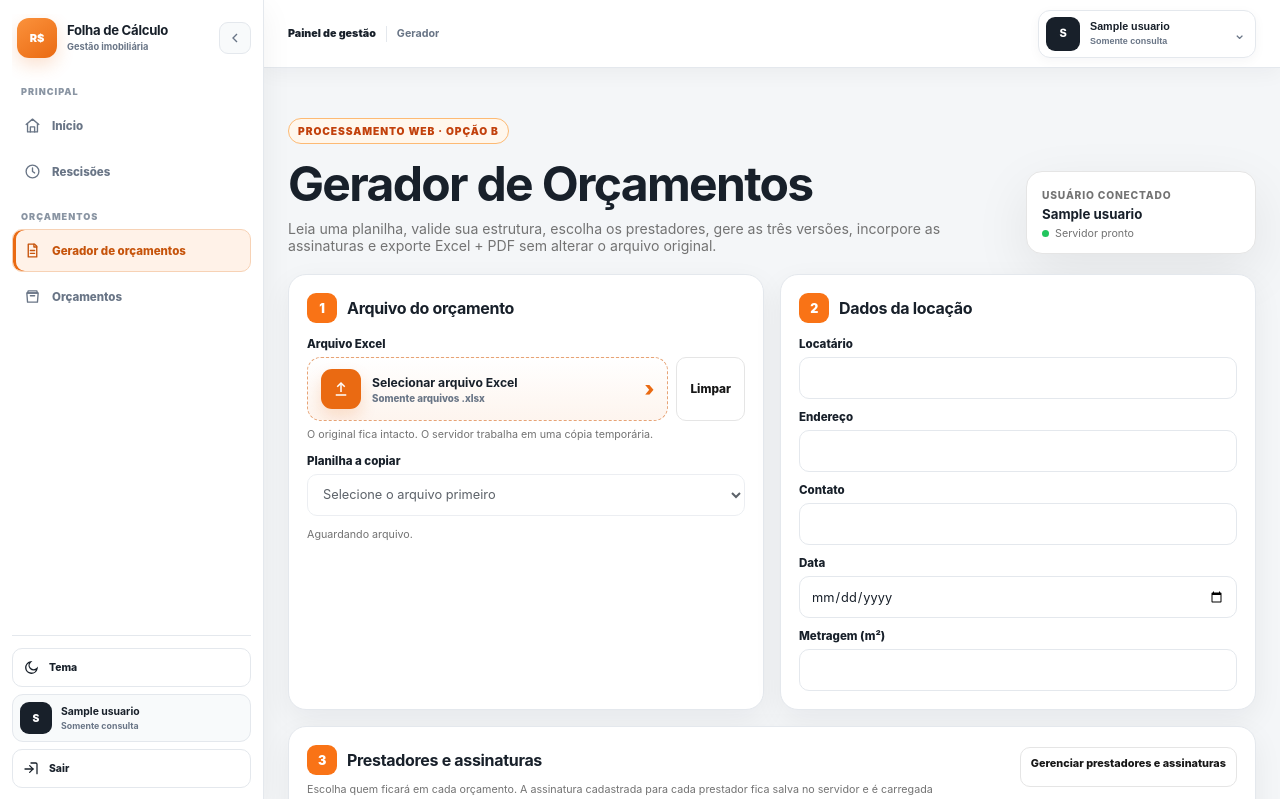
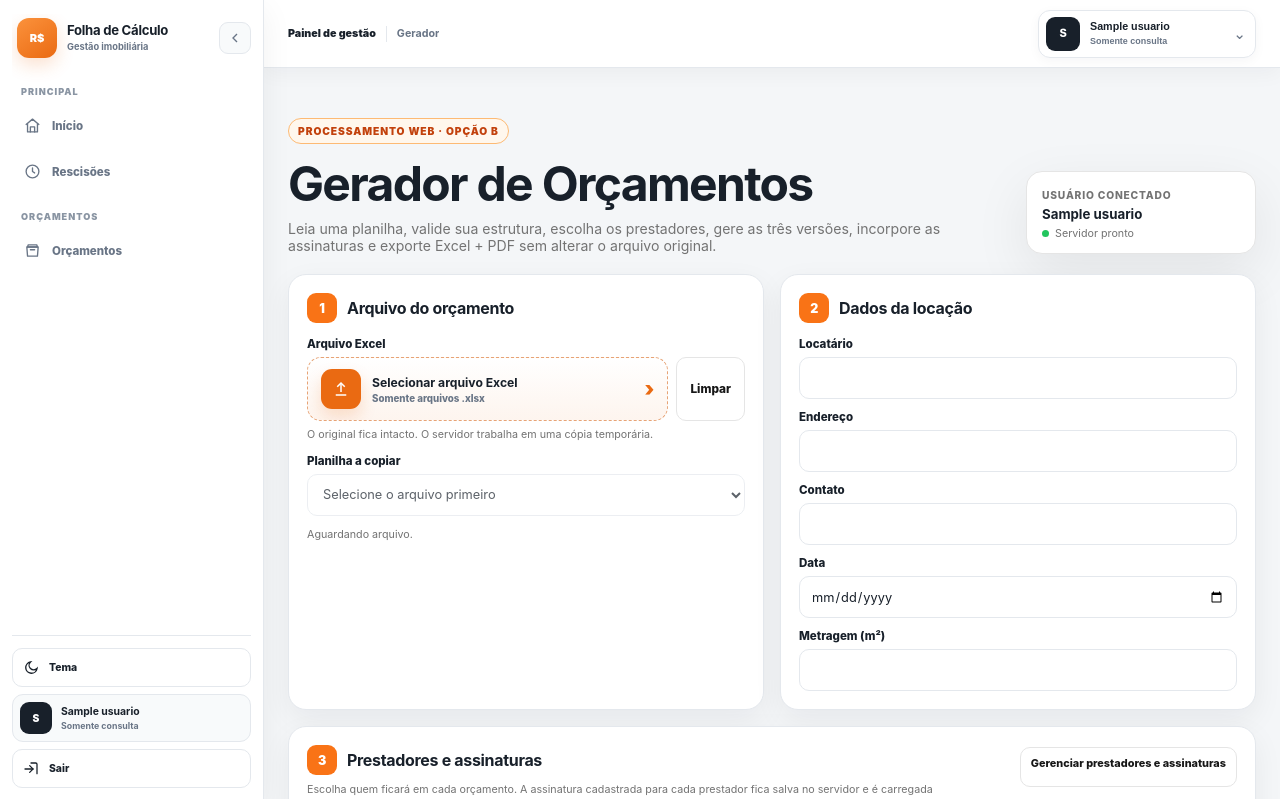
Before and after one commit to AlissonMMC/calculadora-rescisao, a PHP site: page /orcamentos/index.php in a window 1280 px wide. Shown: the top 799 px of the page. Run offline with PHP 8.4, Linux system fonts and the light colour scheme; the visitor is signed in with stand-in values (Sample User, id 1); tables that the repository leaves empty hold one stand-in row (values such as "Sample post").

Commit message:
fix: restringe gerador de orcamentos por permissao de criacao

```diff
--- a/includes/nav_global.php
+++ b/includes/nav_global.php
@@ -18,7 +18,7 @@ $profileLabel = match (function_exists('perfilNormalizado') ? perfilNormalizado(
 $links = [
     ['key'=>'dashboard','label'=>'Início','href'=>$navBase.'dashboard.php','icon'=>'home','permission'=>'dashboard.view'],
     ['key'=>'rescisao','label'=>'Nova rescisão','href'=>$navBase.'index.php?nova=1','icon'=>'calc','permission'=>'rescisao.create'],
-    ['key'=>'gerador','label'=>'Gerador de orçamentos','href'=>$navBase.'orcamentos/','icon'=>'file','permission'=>'orcamentos.view'],
+    ['key'=>'gerador','label'=>'Gerador de orçamentos','href'=>$navBase.'orcamentos/','icon'=>'file','permission'=>'orcamentos.create'],
     ['key'=>'historico_rescisoes','label'=>'Rescisões','href'=>$navBase.'historico.php','icon'=>'clock','permission'=>'historico.view'],
     ['key'=>'historico_orcamentos','label'=>'Orçamentos','href'=>$navBase.'orcamentos/historico_orcamentos.php','icon'=>'archive','permission'=>'orcamentos.view'],
 ];
```
